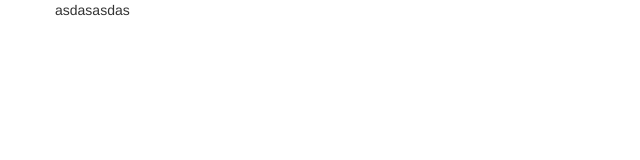
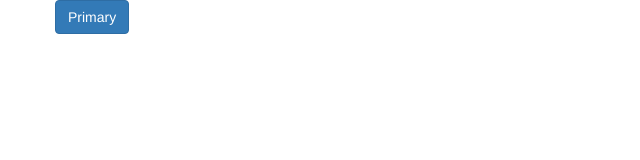
Before and after one commit to JonasRasmussen97/UbiCompAssignment1, a plain HTML site: page index.html in a window 1280 px wide. Shown: the whole page, without its empty margins (0-640 px from the left). Drawn offline with nearby package versions, Linux system fonts and the light colour scheme.

Commit message:
Added style

```diff
--- a/index.html
+++ b/index.html
@@ -12,7 +12,7 @@
 <div class="container">
 	<div class="row">
 		<div class="col">
-		asdasasdas
+			<button type="button" class="btn btn-primary">Primary</button>
 	</div>
 	</div>
 </div>
@@ -20,7 +20,9 @@
 
 
 
+<style>
 
+</style>
 
 
 </html>
```
